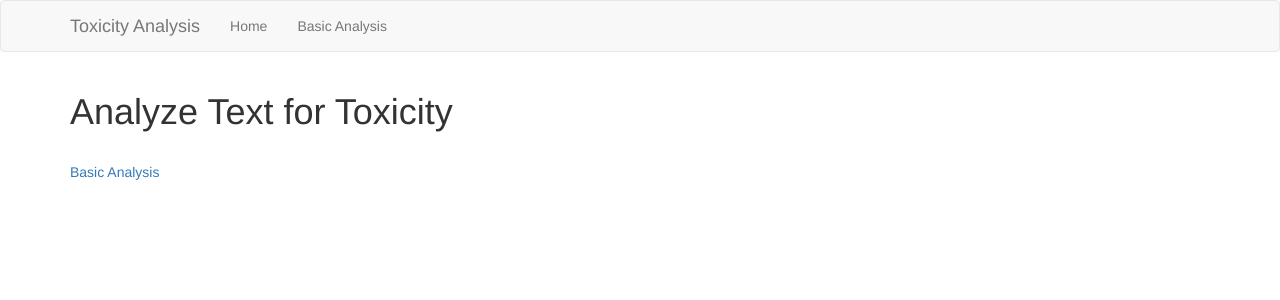
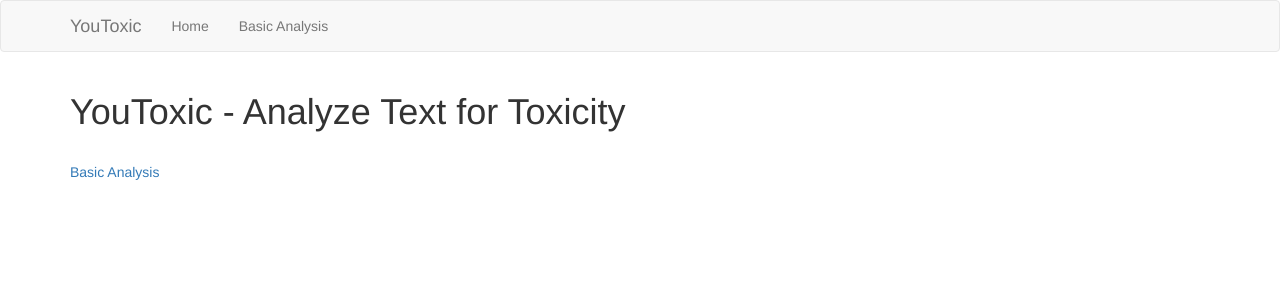
Before and after one commit to jhochmuth/YouToxic, a Python web app: template toxicity_analysis/app/templates/index.html in a window 1280 px wide. Shown: the top 300 px of the page. Run offline with Jinja, Linux system fonts and the light colour scheme; the template is opened without the code that fills it, so the values that code supplies are empty; some libraries are stand-ins or nearby versions.

Commit message:
Name change.

```diff
--- a/toxicity_analysis/app/templates/base.html
+++ b/toxicity_analysis/app/templates/base.html
@@ -1,7 +1,7 @@
 {% extends 'bootstrap/base.html' %}
 
 {% block title %}
-    {% if title %}{{ title }} - Toxicity Analysis{% endif %}
+    {% if title %}{{ title }} - YouToxic{% endif %}
 {% endblock %}
 
 {% block navbar %}
@@ -14,7 +14,7 @@
                     <span class="icon-bar"></span>
                     <span class="icon-bar"></span>
                 </button>
-                <a class="navbar-brand" href="{{ url_for('index') }}">Toxicity Analysis</a>
+                <a class="navbar-brand" href="{{ url_for('index') }}">YouToxic</a>
             </div>
             <div class="collapse navbar-collapse" id="bs-example-navbar-collapse-1">
                 <ul class="nav navbar-nav">
--- a/toxicity_analysis/app/templates/index.html
+++ b/toxicity_analysis/app/templates/index.html
@@ -1,7 +1,7 @@
 {% extends 'base.html' %}
 
 {% block app_content %}
-    <h1>Analyze Text for Toxicity</h1>
+    <h1>YouToxic - Analyze Text for Toxicity</h1>
     <br>
     <div>
         <a href="{{ url_for('enter_text') }}">Basic Analysis</a>
```
